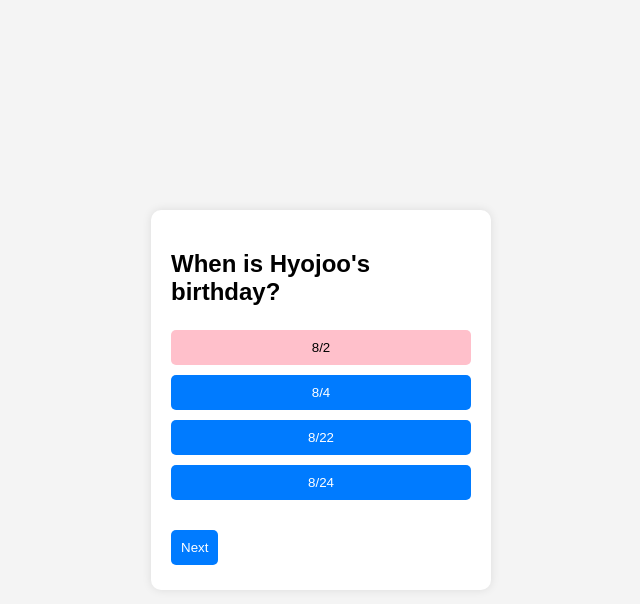
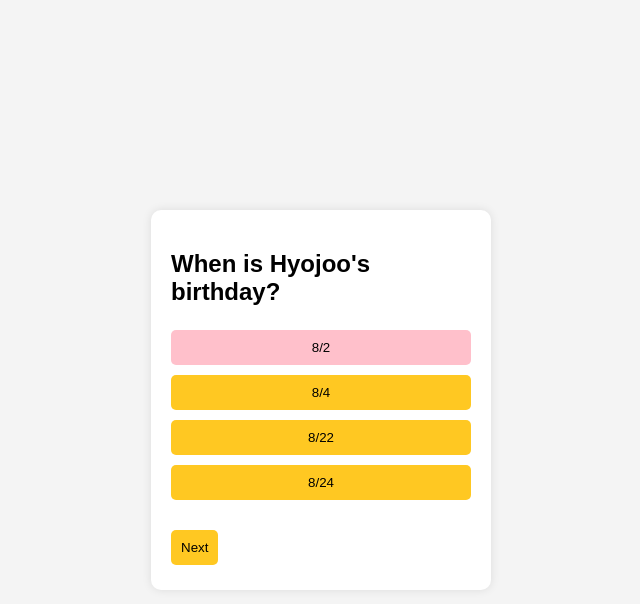
Before and after one commit to h-0y28/Quiz-Who-is-Hyojoo, a plain HTML site: page index.html in a window 1280 px wide. Both pictures are taken after a click on the button "8/2". Shown: the whole page, without its empty margins (319-959 px from the left). Drawn offline with Linux system fonts and the light colour scheme.

Commit message:
unfinished work

```diff
--- a/app.js
+++ b/app.js
@@ -13,8 +13,8 @@ const questions = [
         answers: [
             { text: "Badminton", correct: false },
             { text: "Bowling", correct: true },
-            { text: "swimming", correct: false },
-            { text: "tennis", correct: false }
+            { text: "Swimming", correct: false },
+            { text: "Tennis", correct: false }
         ]
     },
     {
@@ -29,7 +29,7 @@ const questions = [
     {
         question: "What is Hyojoo's favorite season?",
         answers: [
-            { text: "spring", correct: true },
+            { text: "Spring", correct: true },
             { text: "Summer", correct: false },
             { text: "Fall", correct: false },
             { text: "Winter", correct: false }
@@ -41,7 +41,7 @@ const questions = [
             { text: "Falling into a sinkhole", correct: false },
             { text: "1 million won for the hospital fee", correct: false },
             { text: "Get hit by her brother", correct: false },
-            { text: "a wedding celebration performance", correct: true }
+            { text: "A wedding celebration performance", correct: true }
         ]
     }
 ];
@@ -55,12 +55,14 @@ const scoreElement = document.getElementById('score');
 
 let currentQuestionIndex = 0;
 let score = 0;
+let selectedButton = null;
 
 function startQuiz() {
     currentQuestionIndex = 0;
     score = 0;
     nextButton.classList.add('hide');
     scoreContainer.classList.add('hide');
+    questionContainer.classList.remove('hide');
     showQuestion(questions[currentQuestionIndex]);
 }
 
@@ -79,19 +81,14 @@ function showQuestion(question) {
     });
 }
 
-let selectedButton = null; // 전역 변수로 선택된 버튼을 저장
-
 function selectAnswer(e) {
     const clickedButton = e.target;
-    // const answerText = clickedButton.innerText;
     const correct = clickedButton.dataset.correct === 'true';
 
-    // 이전에 선택된 버튼의 색상을 원래대로 변경
     if (selectedButton) {
         selectedButton.classList.remove('selected');
     }
 
-    // 현재 클릭된 버튼을 강조하고, 전역 변수에 저장
     clickedButton.classList.add('selected');
     selectedButton = clickedButton;
 
@@ -99,49 +96,31 @@ function selectAnswer(e) {
         score++;
     }
     Array.from(answerButtonsElement.children).forEach(button => {
-        setStatusClass(button, button.dataset.correct);
+        setStatusClass(button, button.dataset.correct === 'true');
     });
-    if (questions.length > currentQuestionIndex + 1) {
-        nextButton.classList.remove('hide');
-    } else {
+    nextButton.classList.toggle('hide', !(questions.length > currentQuestionIndex + 1));
+    if (questions.length <= currentQuestionIndex + 1) {
         showScore();
     }
 }
 
-// 다른 버튼을 누르기 전까지 선택된 버튼 강조 유지
-function highlightSelectedButton() {
-    if (selectedButton) {
-        selectedButton.classList.add('selected');
-    }
-}
-
-
 function setStatusClass(element, correct) {
-    clearStatusClass(element);
-    if (correct) {
-        element.classList.add('correct');
-    } else {
-        element.classList.add('wrong');
-    }
-}
-
-function clearStatusClass(element) {
-    element.classList.remove('correct');
-    element.classList.remove('wrong');
+    element.classList.toggle('correct', correct);
+    element.classList.toggle('wrong', !correct);
 }
 
 function showScore() {
     questionContainer.classList.add('hide');
     nextButton.classList.add('hide');
     scoreContainer.classList.remove('hide');
-    scoreElement.innerText = score;
+    scoreElement.innerText = `Your score: ${score}`;
 }
 
 nextButton.addEventListener('click', () => {
     currentQuestionIndex++;
     showQuestion(questions[currentQuestionIndex]);
-    highlightSelectedButton(); // 다음 버튼 클릭 후 선택된 버튼 강조 유지
+    selectedButton = null;
 });
 
-// Ensure the DOM is fully loaded before starting the quiz
+// 퀴즈를 시작하기 전에 DOM이 완전히 로드되었는지 확인
 document.addEventListener('DOMContentLoaded', startQuiz);
--- a/styles.css
+++ b/styles.css
@@ -27,8 +27,8 @@ body {
 }
 
 .btn {
-    background-color: #007bff;
-    color: white;
+    background-color: #ffc822;
+    color: #000000;
     border: none;
     padding: 10px;
     margin: 5px 0;
@@ -37,7 +37,7 @@ body {
 }
 
 .btn:hover {
-    background-color: #0056b3;
+    background-color: #ff8787;
 }
 
 .hide {
```
